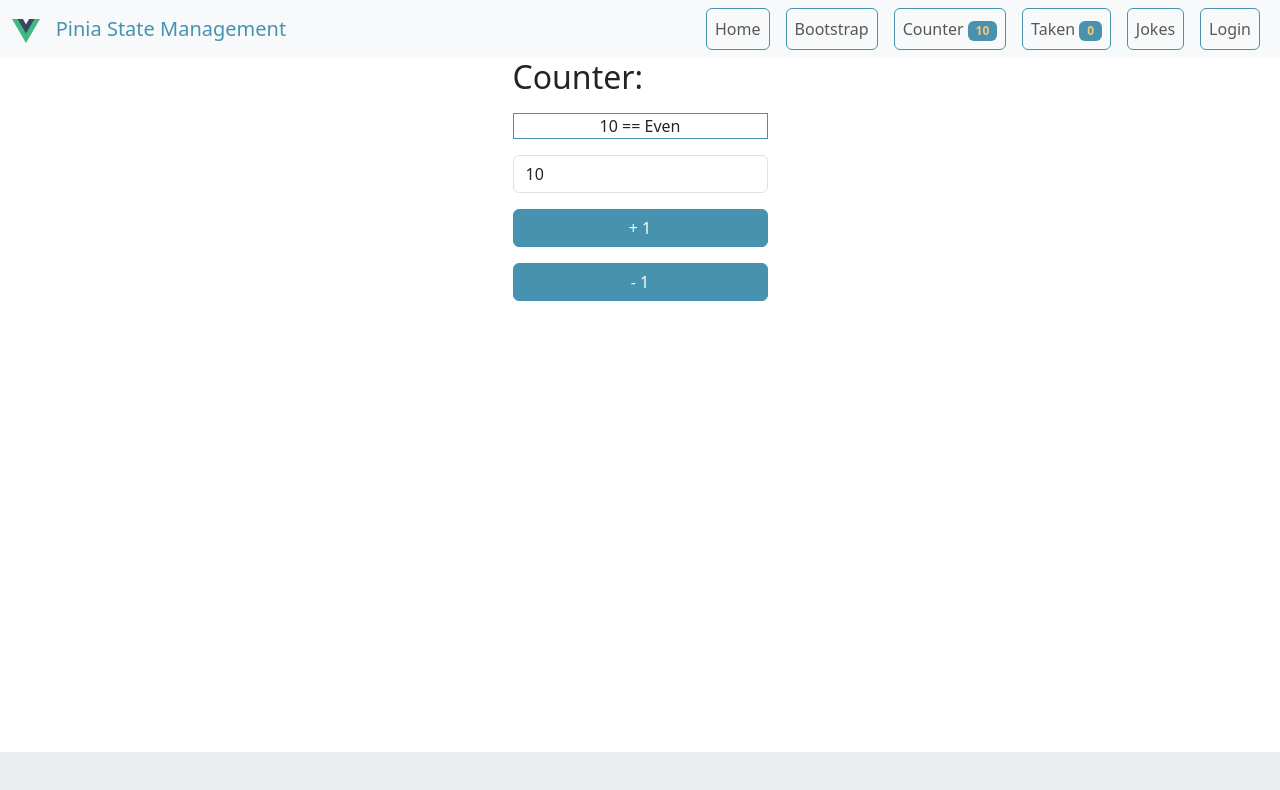
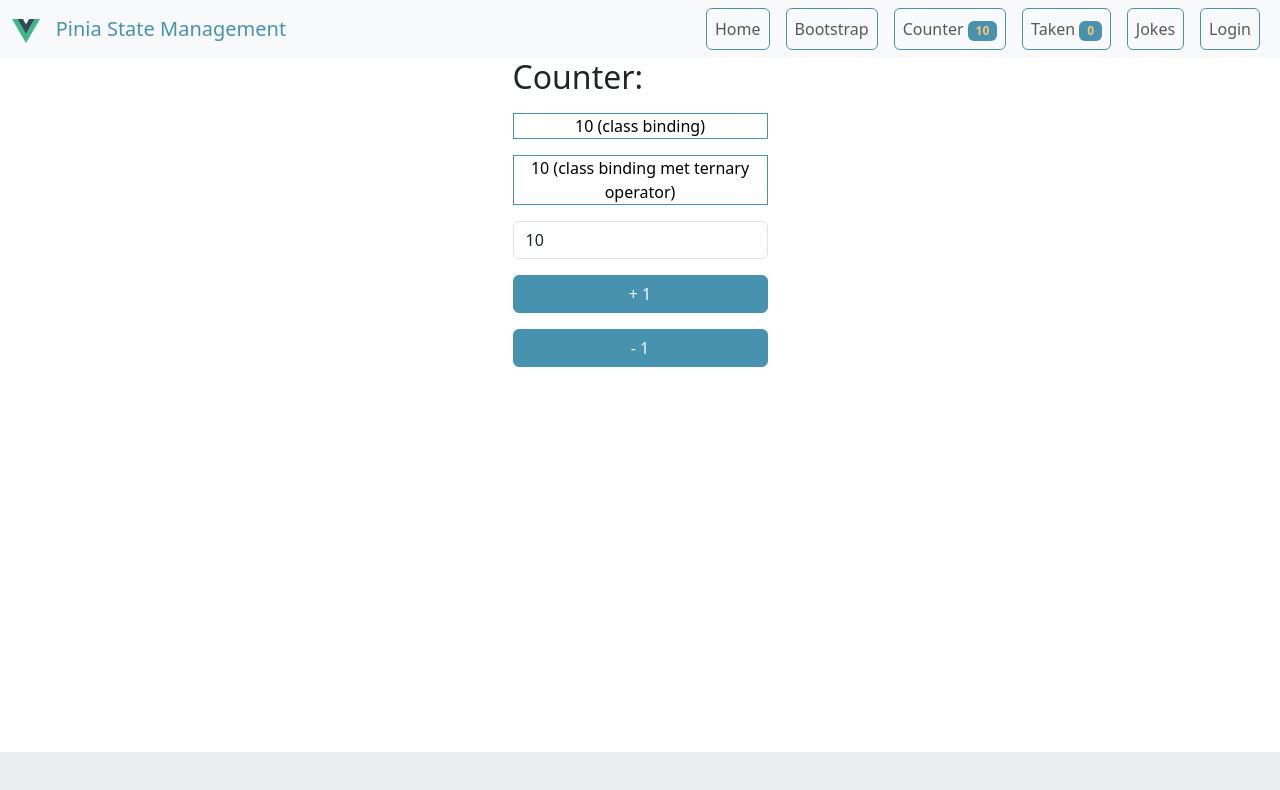
Before and after one commit to PXL-1DVO-WebAdvanced/vue-pinia, a Vue app: page /counter in a window 1280 px wide. Shown: the top 790 px of the page. Built offline with nearby package versions, Linux system fonts and the light colour scheme; no server answers.

Commit message:
conditional styles

```diff
--- a/src/components/StyledComponent.vue
+++ b/src/components/StyledComponent.vue
@@ -19,7 +19,7 @@
 export default {
     data() {
         return {
-            theValue: 7
+            theValue: 4
         };
     },
     computed: {
@@ -51,4 +51,6 @@ export default {
     li {
         margin: 10px 0;
     }
+
+
 </style>
--- a/src/views/CounterView.vue
+++ b/src/views/CounterView.vue
@@ -1,11 +1,22 @@
 <template lang="html">
     <div class="mx-auto w-25 counter container d-flex justify-content-center flex-column">
         <h2>Counter: </h2>
-        <p class=" my-2 border border-primary">
-            {{ counterStore.counter }}
-            <span v-if="counterStore.isEven"> == Even</span>
-            <span v-if="!counterStore.isEven"> == Oneven</span>
+
+
+
+        <p class="my-2 border border-primary" :class="className">
+            {{ counterStore.counter }} (class binding)
         </p>
+
+
+        <p class="my-2 border border-primary" :class="[critical, low, normal, high]">
+            {{ counterStore.counter }} (class binding met ternary operator)
+            <!-- <span v-if="counterStore.isEven"> == Even</span>
+            <span v-if="!counterStore.isEven"> == Oneven</span> -->
+        </p>
+
+
+
         <input type="text" class="form-control my-2" v-model="counterStore.counter" ref="counterInput">
         <button class="btn btn-primary my-2 text-light" @click="increment()">+ 1</button>
         <button class="btn btn-primary my-2 text-light" @click="decrement()">- 1</button>
@@ -17,6 +28,26 @@ import { useCounterStore } from '@/stores/CounterStore';
 import { useJokeStore } from '@/stores/JokeStore';
 
 export default {
+    computed: {
+        className() {
+            if(this.counterStore.counter < 5) return 'critical';
+            if(this.counterStore.counter >= 5 && this.counterStore.counter < 10) return 'low';
+            if(this.counterStore.counter >= 10 && this.counterStore.counter < 30) return 'normal';
+            if(this.counterStore.counter >= 30) return 'high';
+        },
+        critical() {
+            return { critical: this.counterStore.counter < 5 };
+        },
+        low() {
+            return { low: this.counterStore.counter >= 5 && this.counterStore.counter < 10 };
+        },
+        normal() {
+            return { normal: this.counterStore.counter >= 10 && this.counterStore.counter < 30 };
+        },
+        high() {
+            return { high: this.counterStore.counter >= 30 };
+        }
+    },
     data() {
         return {
             counterStore: useCounterStore(),
@@ -27,11 +58,9 @@ export default {
         increment() {
             this.counterStore.increment();
             this.$refs.counterInput.focus();
-            //this.$refs.counterInput.setSelectionRange(0, this.$refs.counterInput.value.length);
         },
         decrement() {
             this.counterStore.decrement();
-            //this.$refs.counterInput.select();
             this.$refs.counterInput.focus();
         }
     },
@@ -40,3 +69,9 @@ export default {
     }
 }
 </script>
+<style scoped>
+    .critical { color: red; }
+    .low { color: orange; }
+    .normal { color: black; }
+    .high { color: green; }
+</style>
--- a/src/views/HomeView.vue
+++ b/src/views/HomeView.vue
@@ -5,7 +5,7 @@
             <p>State Management for Vue 3</p>
             <img src="/assets/Pinialogo.png" id="image1" alt="Pinia logo" width="100%" height="auto">
          -->
-         <!-- <styled-component></styled-component> -->
+         <styled-component></styled-component>
 
         <h2>{{ title }}</h2>
         <p>{{ intro }}</p>
```
